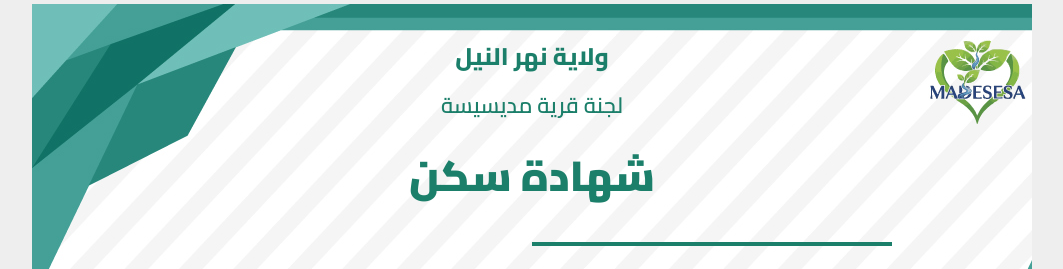
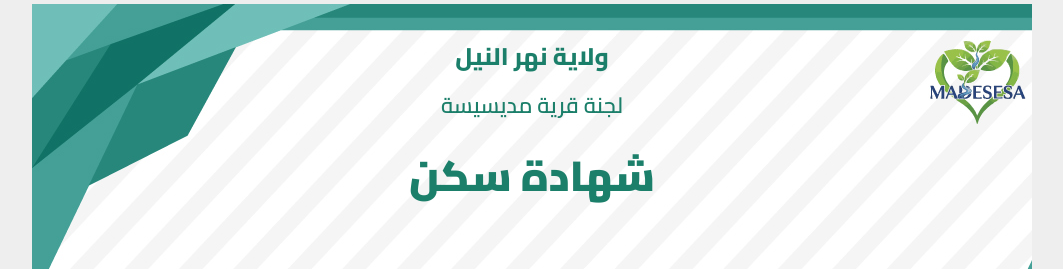
Before and after one commit to temtuba8-jpg/medisissaAir, a Flask app: template templates/certificate_residence.html in a window 1280 px wide. Shown: the part 89-358 px from the top of the page, without its empty margins (108-1171 px from the left). Run offline with Flask 3, Linux system fonts and the light colour scheme; the template is opened without the code that fills it, so the values that code supplies are empty; some libraries are stand-ins or nearby versions.

Commit message:
Update certificate_residence.html

```diff
--- a/templates/certificate_residence.html
+++ b/templates/certificate_residence.html
@@ -73,15 +73,7 @@ body{
     color:#1b7f6a;
 }
 
-.name-line{
-    position:absolute;
-    top:238px;
-    width:360px;
-    height:4px;
-    background:#1b7f6a;
-    left:50%;
-    transform:translateX(-50%);
-}
+
 
 /* ===== الرقم الوطني ===== */
 .national{
@@ -170,7 +162,7 @@ button{
     </div>
 
     <div class="name">{{ user.full_name }}</div>
-    <div class="name-line"></div>
+
 
     <div class="national">رقم وطني : {{ user.national_id }}</div>
 
```
